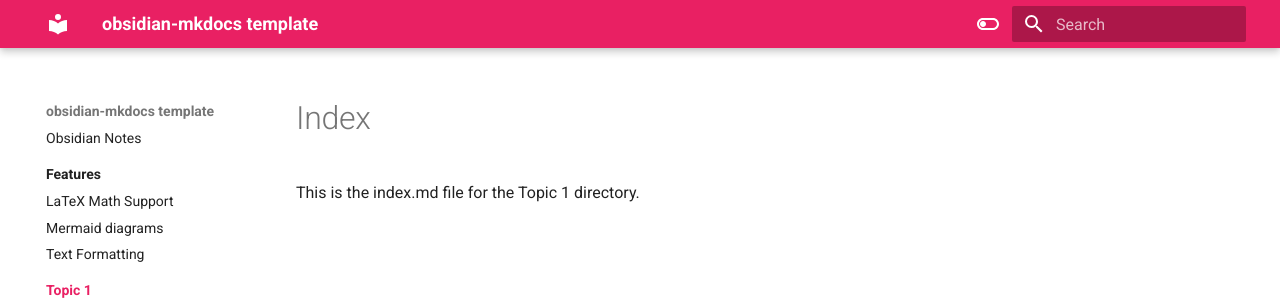
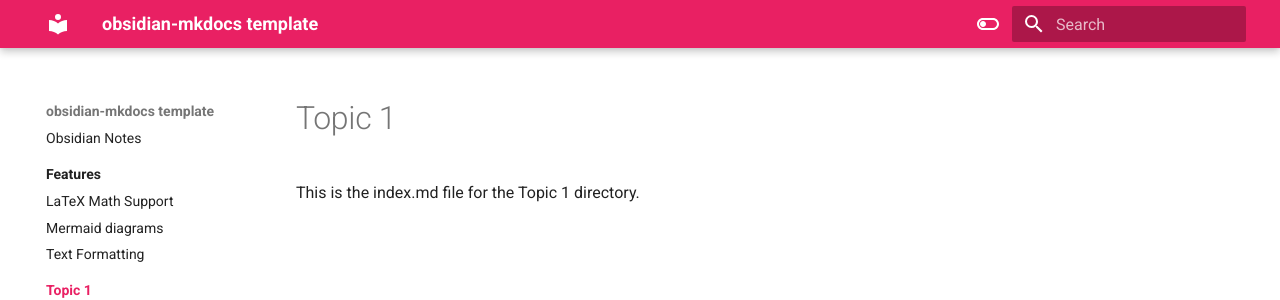
Before and after one commit to Tindalos/example, an MkDocs documentation site: the page built from docs/Topic 1/index.md, in a window 1280 px wide. Shown: the top 300 px of the page. Built offline with MkDocs 1.6.1 and Material for MkDocs 9.7.7, drawn with Linux system fonts in a browser that asks for light colours.

Commit message:
Added headers to index.md

```diff
--- a/docs/Topic 1/index.md
+++ b/docs/Topic 1/index.md
@@ -1 +1,3 @@
-This is the index.md file for the Topic 1 directory.
+# Topic 1
+
+ This is the index.md file for the Topic 1 directory.
```
Also changed, not shown: docs/Features/index.md (+2 -0 lines), docs/Topic 1/Topic1.md (deleted, +0 -1 lines).
